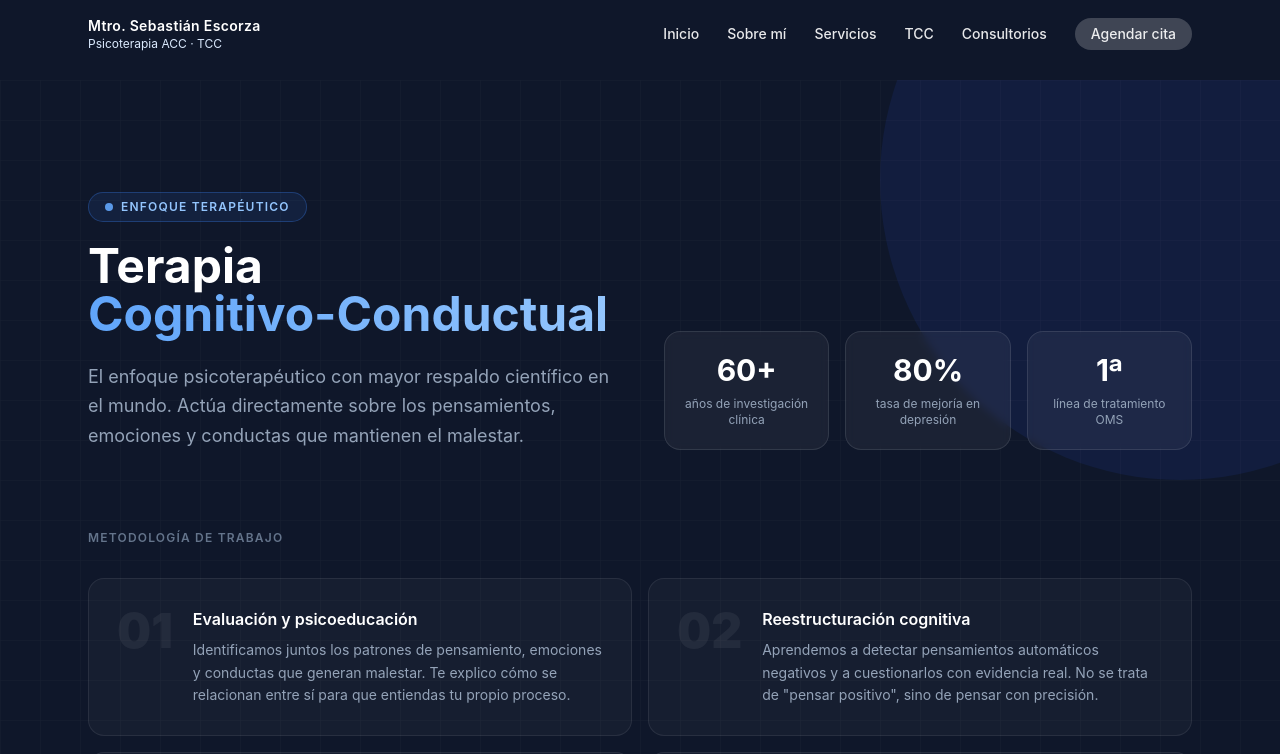
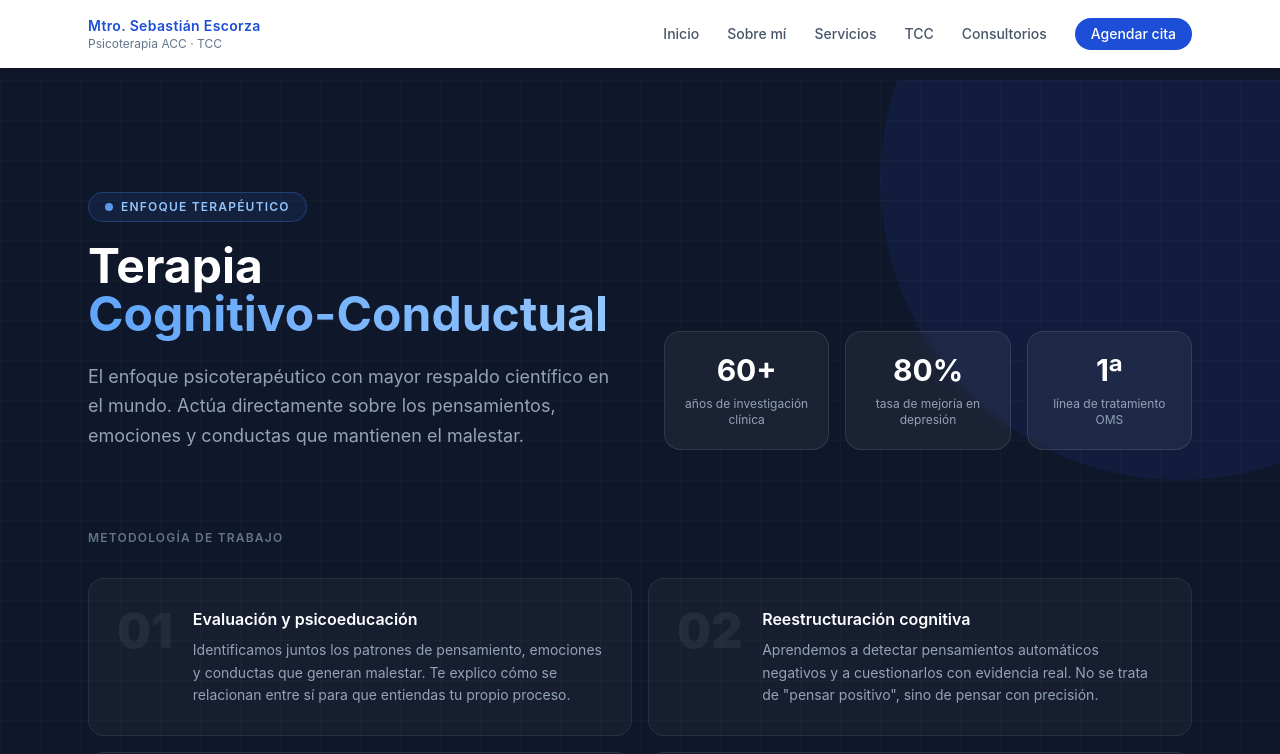
Before and after one commit to novumarketing/sebastian-psicologia, a Next.js app: page /tcc in a window 1280 px wide. Shown: the top 754 px of the page. Built offline with nearby package versions, Linux system fonts and the light colour scheme.

Commit message:
refactor: multi-page components/Navbar.tsx

```diff
--- a/components/Navbar.tsx
+++ b/components/Navbar.tsx
@@ -1,88 +1,71 @@
 'use client'
 
 import { useState, useEffect } from 'react'
+import Link from 'next/link'
+import { usePathname } from 'next/navigation'
 
 const navLinks = [
-  { label: 'Inicio', href: '#inicio' },
-  { label: 'Sobre mí', href: '#sobre-mi' },
-  { label: 'Servicios', href: '#servicios' },
-  { label: 'TCC', href: '#tcc' },
-  { label: 'Consultorios', href: '#consultorios' },
-  { label: 'Agendar cita', href: '#cita' },
+  { label: 'Inicio', href: '/' },
+  { label: 'Sobre mí', href: '/sobre-mi' },
+  { label: 'Servicios', href: '/servicios' },
+  { label: 'TCC', href: '/tcc' },
+  { label: 'Consultorios', href: '/consultorios' },
+  { label: 'Agendar cita', href: '/cita' },
 ]
 
 export default function Navbar() {
   const [scrolled, setScrolled] = useState(false)
   const [menuOpen, setMenuOpen] = useState(false)
+  const pathname = usePathname()
+  const isHome = pathname === '/'
 
   useEffect(() => {
+    if (!isHome) { setScrolled(true); return }
     const onScroll = () => setScrolled(window.scrollY > 20)
+    onScroll()
     window.addEventListener('scroll', onScroll)
     return () => window.removeEventListener('scroll', onScroll)
-  }, [])
+  }, [isHome])
+
+  const t = isHome && !scrolled
 
   return (
-    <header
-      className={`fixed top-0 left-0 right-0 z-50 transition-all duration-300 ${
-        scrolled ? 'bg-white shadow-md' : 'bg-transparent'
-      }`}
-    >
+    <header className={`fixed top-0 left-0 right-0 z-50 transition-all duration-300 ${t ? 'bg-transparent' : 'bg-white shadow-md'}`}>
       <div className="max-w-6xl mx-auto px-6 py-4 flex items-center justify-between">
-        {/* Logo / name */}
-        <a href="#inicio" className="flex flex-col leading-tight">
-          <span className={`font-semibold text-sm tracking-wide ${scrolled ? 'text-primary-700' : 'text-white'}`}>
-            Mtro. Sebastián Escorza
-          </span>
-          <span className={`text-xs ${scrolled ? 'text-slate-500' : 'text-blue-100'}`}>
-            Psicoterapia ACC · TCC
-          </span>
-        </a>
+        <Link href="/" className="flex flex-col leading-tight">
+          <span className={`font-semibold text-sm tracking-wide ${t ? 'text-white' : 'text-primary-700'}`}>Mtro. Sebastián Escorza</span>
+          <span className={`text-xs ${t ? 'text-blue-100' : 'text-slate-500'}`}>Psicoterapia ACC · TCC</span>
+        </Link>
 
-        {/* Desktop nav */}
         <nav className="hidden md:flex items-center gap-7">
           {navLinks.map((link) => (
-            <a
+            <Link
               key={link.href}
               href={link.href}
               className={`text-sm font-medium transition-colors ${
-                scrolled
-                  ? 'text-slate-600 hover:text-primary-700'
-                  : 'text-white/90 hover:text-white'
-              } ${link.label === 'Agendar cita' ? (scrolled ? 'bg-primary-700 text-white px-4 py-1.5 rounded-full hover:bg-primary-800' : 'bg-white/20 text-white px-4 py-1.5 rounded-full hover:bg-white/30') : ''}`}
+                t ? 'text-white/90 hover:text-white' : 'text-slate-600 hover:text-primary-700'
+              } ${link.label === 'Agendar cita' ? (t ? 'bg-white/20 text-white px-4 py-1.5 rounded-full hover:bg-white/30' : 'bg-primary-700 text-white px-4 py-1.5 rounded-full hover:bg-primary-800') : ''}`}
             >
               {link.label}
-            </a>
+            </Link>
           ))}
         </nav>
 
-        {/* Mobile hamburger */}
-        <button
-          className={`md:hidden p-2 ${scrolled ? 'text-slate-700' : 'text-white'}`}
-          onClick={() => setMenuOpen(!menuOpen)}
-          aria-label="Abrir menú"
-        >
+        <button className={`md:hidden p-2 ${t ? 'text-white' : 'text-slate-700'}`} onClick={() => setMenuOpen(!menuOpen)} aria-label="Abrir menú">
           <svg className="w-6 h-6" fill="none" stroke="currentColor" viewBox="0 0 24 24">
-            {menuOpen ? (
-              <path strokeLinecap="round" strokeLinejoin="round" strokeWidth={2} d="M6 18L18 6M6 6l12 12" />
-            ) : (
-              <path strokeLinecap="round" strokeLinejoin="round" strokeWidth={2} d="M4 6h16M4 12h16M4 18h16" />
-            )}
+            {menuOpen
+              ? <path strokeLinecap="round" strokeLinejoin="round" strokeWidth={2} d="M6 18L18 6M6 6l12 12" />
+              : <path strokeLinecap="round" strokeLinejoin="round" strokeWidth={2} d="M4 6h16M4 12h16M4 18h16" />}
           </svg>
         </button>
       </div>
 
-      {/* Mobile menu */}
       {menuOpen && (
         <div className="md:hidden bg-white border-t border-slate-100 px-6 py-4 flex flex-col gap-4 shadow-lg">
           {navLinks.map((link) => (
-            <a
-              key={link.href}
-              href={link.href}
-              onClick={() => setMenuOpen(false)}
-              className="text-slate-700 font-medium hover:text-primary-700 transition-colors"
-            >
+            <Link key={link.href} href={link.href} onClick={() => setMenuOpen(false)} className="text-slate-700 font-medium hover:text-primary-700 transition-colors">
               {link.label}
-            </a>
+            </Link>
           ))}
         </div>
       )}
```
